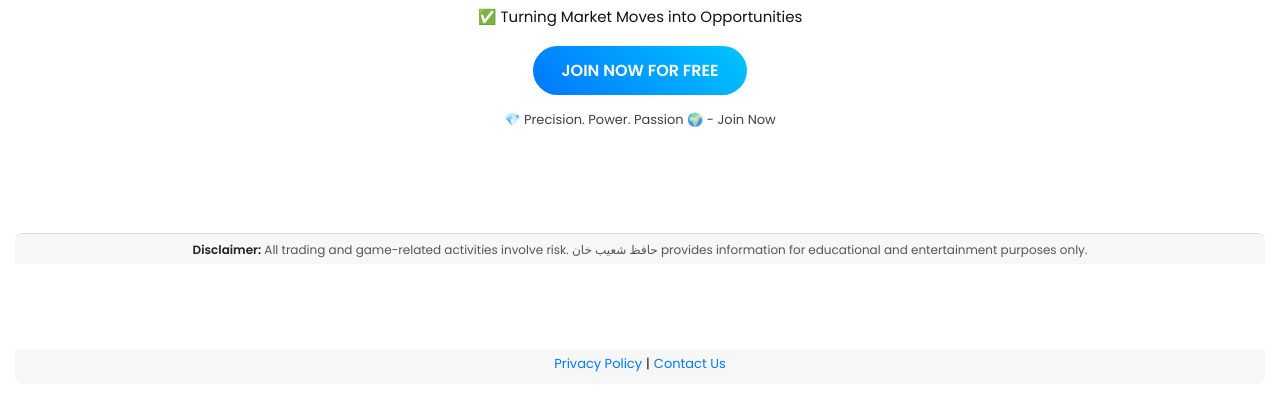
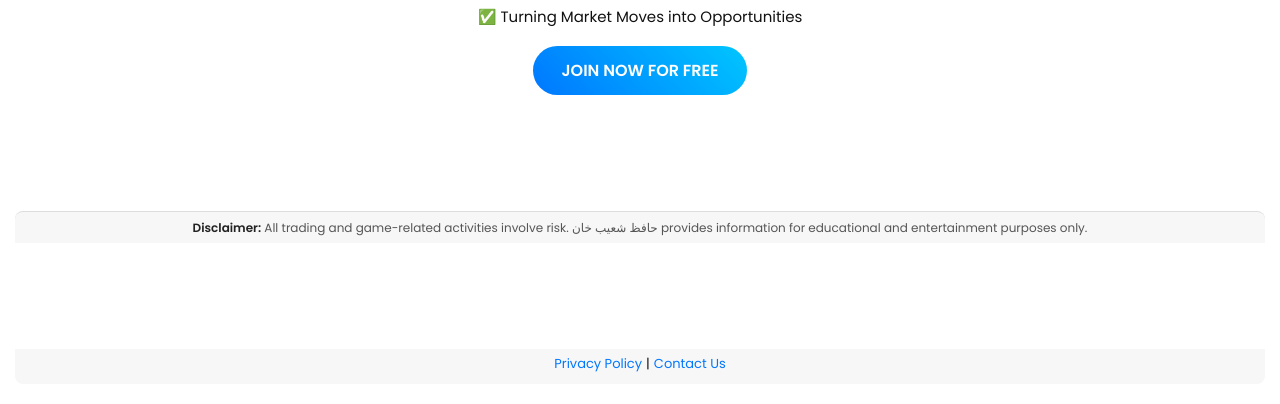
Before and after one commit to muskan582/accademylink9, a plain HTML site: page index.html in a window 1280 px wide. Shown: the part 396-800 px from the top of the page. Drawn offline with Linux system fonts and the light colour scheme.

Commit message:
Update index.html

```diff
--- a/index.html
+++ b/index.html
@@ -89,12 +89,6 @@
       font-size: 18px;
     }
 
-    .footer {
-      font-size: 13px;
-      margin-top: 15px;
-      opacity: 0.8;
-    }
-
     .disclaimer {
       background: #f7f7f7;
       color: #555;
@@ -162,8 +156,6 @@
 
     <a href="https://telegram.me/+VA3umrUpuoQ3Zjhl" class="view-btn">JOIN NOW FOR FREE</a>
 
-    <p class="footer">💎 Precision. Power. Passion 🌍 - Join Now</p>
-
   </main>
 
   <section class="disclaimer">
```
